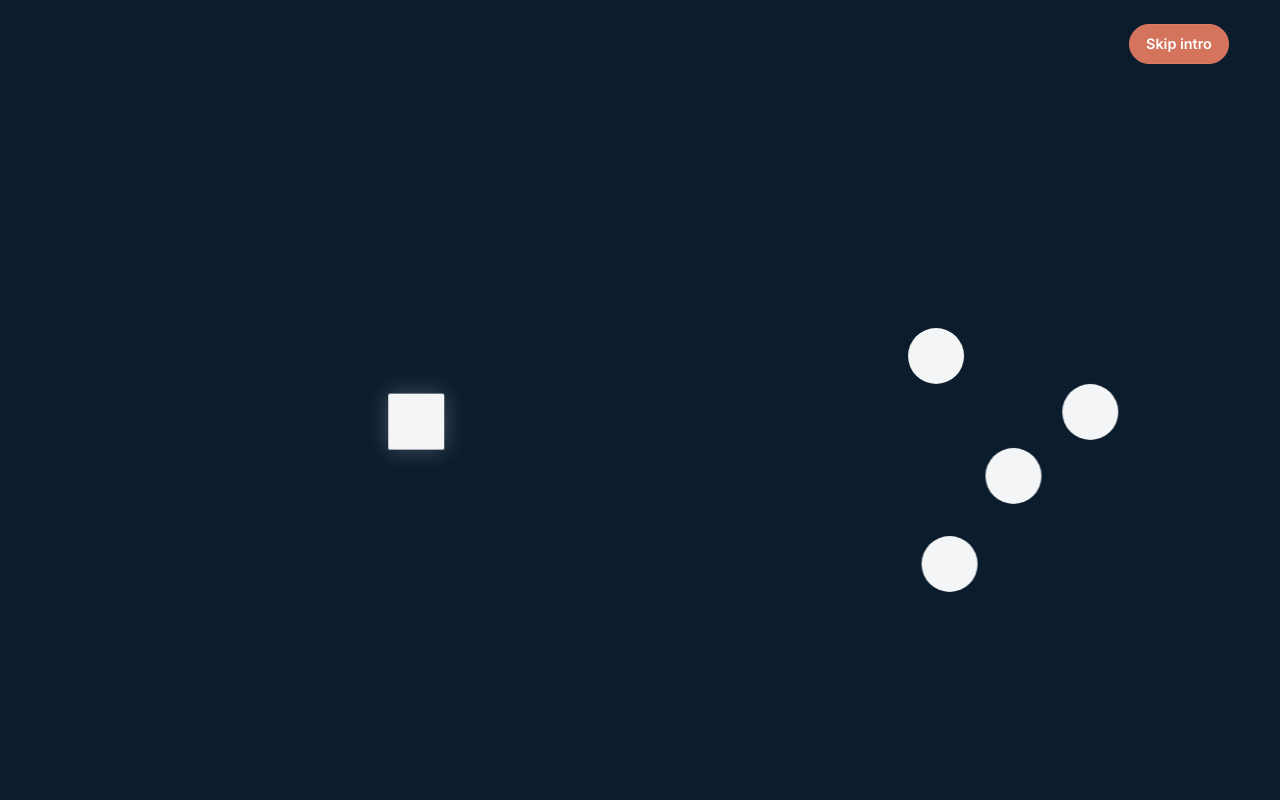
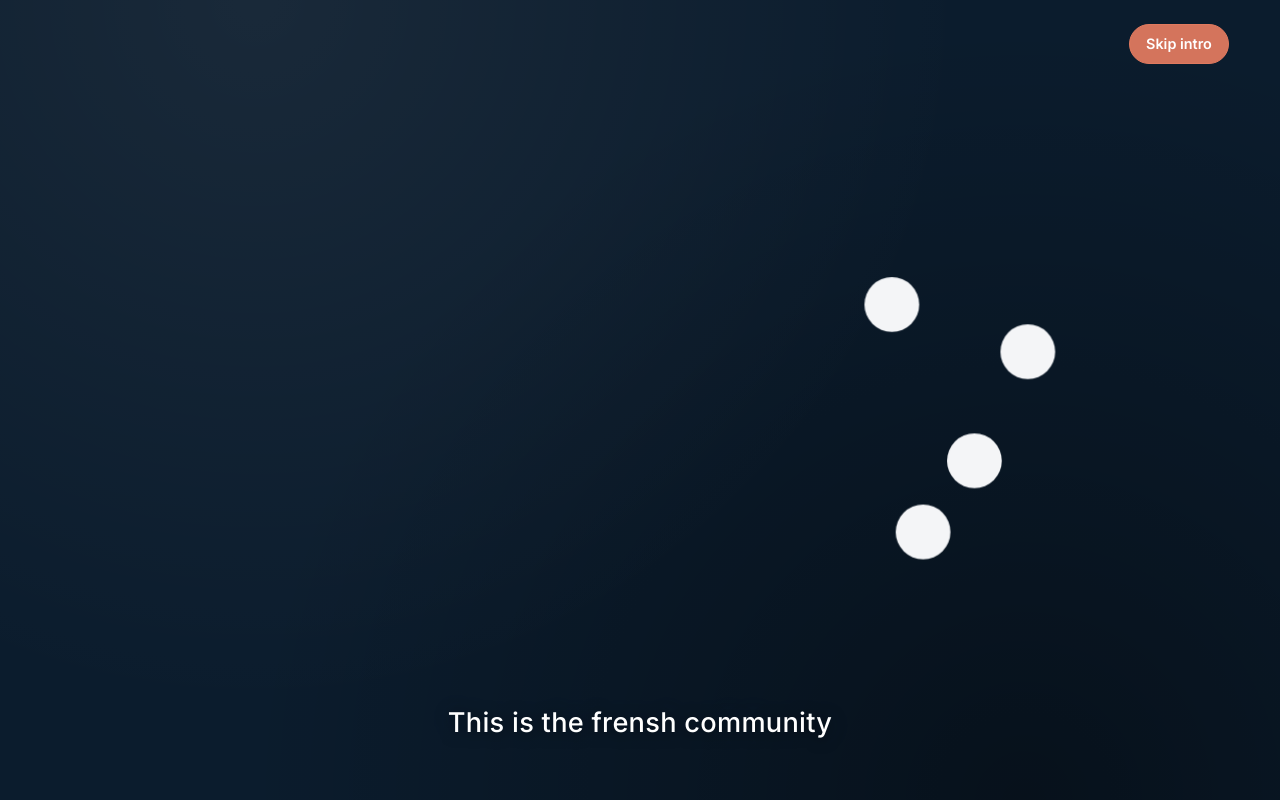
Before and after one commit to BOUADEIKHEIREDDINE/HowToFrance, a Next.js app: page / in a window 1280 px wide. Shown: the top 800 px of the page. Built offline with nearby package versions, Linux system fonts and the light colour scheme.

Commit message:
feat(intro): smooth HTF intro timeline and community circle morph

```diff
--- a/src/components/IntroOverlay.tsx
+++ b/src/components/IntroOverlay.tsx
@@ -1,64 +1,252 @@
 'use client';
 
-import { useEffect, useState } from 'react';
+import { useEffect, useRef, useState } from 'react';
 
-const INTRO_DURATION_MS = 20000;
+type IntroPhase =
+  | 'idle'
+  | 'community_in'
+  | 'community_text'
+  | 'square_in'
+  | 'square_hover'
+  | 'text_you'
+  | 'text_steps'
+  | 'htf_in'
+  | 'morphing'
+  | 'circle_to_community'
+  | 'final_text'
+  | 'finished';
+
+// Multiplicateur global pour une intro plus lente / cinématique
+const SPEED = 2.0;
+
+// Durées (en ms) – valeurs “de base” * SPEED
+const DURATIONS = {
+  initialBlank: 2000 * SPEED, // cible ~4s
+  communityGather: 1400 * SPEED, // cible ~2.8s
+  textFade: 450, // fade in/out
+  textCommunity: 1600 * SPEED, // cible ~3.2s
+  textYou: 1500 * SPEED, // cible ~3.0s
+  textSteps: 1750 * SPEED, // cible ~3.5s
+  betweenTexts: 300, // petit gap entre textes
+  squareIn: 1200 * SPEED, // cible ~2.4s
+  htfIn: 900 * SPEED, // cible ~1.8s
+  squareToHtf: 1100 * SPEED, // cible ~2.2s
+  squareInBlock: 5000, // 5s obligatoires dans le bloc HTF
+  circleExit: 950 * SPEED, // cible ~1.9s
+  finalTextVisible: 1900 * SPEED, // cible ~3.8s
+  overlayFadeOut: 1000,
+  skipFadeOut: 350,
+} as const;
 
 export default function IntroOverlay() {
-  const [visible, setVisible] = useState(true);
+  const [visible, setVisible] = useState(false);
   const [isFadingOut, setIsFadingOut] = useState(false);
+  const [phase, setPhase] = useState<IntroPhase>('idle');
   const [currentMessage, setCurrentMessage] = useState<string>('');
   const [isTextVisible, setIsTextVisible] = useState(false);
+  const [showCommunity, setShowCommunity] = useState(false);
+  const [communityHover, setCommunityHover] = useState(false);
+  const [communityPulse, setCommunityPulse] = useState(false);
+  const [squareEntered, setSquareEntered] = useState(false);
+  const [squareAtHtf, setSquareAtHtf] = useState(false);
+  const [squareInBlock, setSquareInBlock] = useState(false);
+  const [squareMorphed, setSquareMorphed] = useState(false);
+  const [squareAtCommunity, setSquareAtCommunity] = useState(false);
+  const [htfVisible, setHtfVisible] = useState(false);
 
-  // Text timeline + smooth fade transitions and overlay fade-out
+  const timeoutsRef = useRef<number[]>([]);
+  const skippedRef = useRef(false);
+
+  // Helper “timeline” basé sur des Promises, pour éviter les cascades de setTimeout
+  const wait = (ms: number) =>
+    new Promise<void>((resolve) => {
+      const id = window.setTimeout(() => {
+        if (skippedRef.current) return;
+        resolve();
+      }, ms);
+      timeoutsRef.current.push(id);
+    });
+
+  // Block scroll while overlay is visible
+  useEffect(() => {
+    if (!visible) return;
+
+    const previousOverflow = document.body.style.overflow;
+    document.body.style.overflow = 'hidden';
+
+    return () => {
+      document.body.style.overflow = previousOverflow;
+    };
+  }, [visible]);
+
+  // Main timeline
   useEffect(() => {
     if (typeof window === 'undefined') return;
 
-    const timeouts: number[] = [];
-    const schedule = (fn: () => void, delay: number) => {
-      const id = window.setTimeout(fn, delay);
-      timeouts.push(id);
+    const prefersReduced =
+      window.matchMedia &&
+      window.matchMedia('(prefers-reduced-motion: reduce)').matches;
+
+    if (prefersReduced) {
+      setVisible(false);
+      setPhase('finished');
+      return;
+    }
+
+    let cancelled = false;
+    skippedRef.current = false;
+
+    const runTimeline = async () => {
+      setVisible(true);
+      setPhase('idle');
+
+      // 0) Écran bleu vide
+      await wait(DURATIONS.initialBlank);
+      if (cancelled || skippedRef.current) return;
+
+      // 1) Cercles: rassemblement lent (visuel via CSS, on lance tout de suite)
+      setShowCommunity(true);
+      setPhase('community_in');
+
+      // 2) Texte A: "This is the frensh community" – apparaît vite après les cercles
+      setIsTextVisible(false);
+      await wait(DURATIONS.textFade);
+      if (cancelled || skippedRef.current) return;
+
+      setCurrentMessage('This is the frensh community');
+      setIsTextVisible(true);
+      setPhase('community_text');
+      await wait(DURATIONS.textCommunity);
+      if (cancelled || skippedRef.current) return;
+
+      // Le hover subtil de la communauté démarre après que le texte A ait été visible
+      setCommunityHover(true);
+
+      setIsTextVisible(false);
+      await wait(DURATIONS.betweenTexts);
+      if (cancelled || skippedRef.current) return;
+
+      // 3) Carré: entrée lente depuis la gauche
+      setSquareEntered(true);
+      setPhase('square_in');
+      await wait(DURATIONS.squareIn);
+      if (cancelled || skippedRef.current) return;
+
+      // Hover du carré
+      setPhase('square_hover');
+
+      // 4) Texte B: "This is you"
+      setCurrentMessage('This is you');
+      setIsTextVisible(true);
+      setPhase('text_you');
+      await wait(DURATIONS.textYou);
+      if (cancelled || skippedRef.current) return;
+
+      setIsTextVisible(false);
+      await wait(DURATIONS.betweenTexts);
+      if (cancelled || skippedRef.current) return;
+
+      // 5) Texte C: "if you want to integrate this society, there are many steps to take."
+      setCurrentMessage(
+        'if you want to integrate this society, there are many steps to take.',
+      );
+      setIsTextVisible(true);
+      setPhase('text_steps');
+      await wait(DURATIONS.textSteps);
+      if (cancelled || skippedRef.current) return;
+
+      setIsTextVisible(false);
+      await wait(DURATIONS.betweenTexts);
+      if (cancelled || skippedRef.current) return;
+
+      // 6) Bloc HTF + texte D
+      setHtfVisible(true);
+      await wait(DURATIONS.htfIn);
+      if (cancelled || skippedRef.current) return;
+
+      setCurrentMessage('And we will help you take these steps');
+      setIsTextVisible(true);
+      setPhase('htf_in');
+
+      // Le carré commence à se diriger vers le bloc HTF
+      // On déclenche immédiatement la phase suivante pour un mouvement continu,
+      // sans pause intermédiaire visible.
+      setSquareAtHtf(true);
+
+      // 7) Carré DANS le bloc HTF pendant 5s (morphing progressif)
+      // On commence par la traversée, puis on déclenche le morph en cercle 1s plus tard
+      setSquareInBlock(true);
+      setPhase('morphing');
+      await wait(1000);
+      if (cancelled || skippedRef.current) return;
+
+      setSquareMorphed(true);
+      await wait(DURATIONS.squareInBlock - 1000);
+      if (cancelled || skippedRef.current) return;
+
+      // 8) Sortie du nouveau cercle vers la communauté + disparition du texte D
+      setIsTextVisible(false);
+      setPhase('circle_to_community');
+      await wait(DURATIONS.circleExit);
+      if (cancelled || skippedRef.current) return;
+      setSquareAtCommunity(true);
+
+      // Petit pulse de la communauté quand le nouveau cercle rejoint
+      setCommunityPulse(true);
+      await wait(400);
+      setCommunityPulse(false);
+      if (cancelled || skippedRef.current) return;
+
+      // 9) Texte final italic bottom-center
+      setCurrentMessage('Welcome to How To France');
+      setIsTextVisible(true);
+      setPhase('final_text');
+      await wait(DURATIONS.finalTextVisible);
+      if (cancelled || skippedRef.current) return;
+
+      // 10) Fade-out overlay
+      setIsFadingOut(true);
+      await wait(DURATIONS.overlayFadeOut);
+      if (cancelled || skippedRef.current) return;
+
+      setVisible(false);
+      setPhase('finished');
     };
 
-    const changeText = (text: string, atMs: number) => {
-      schedule(() => {
-        setIsTextVisible(false);
-        schedule(() => {
-          setCurrentMessage(text);
-          setIsTextVisible(true);
-        }, 250);
-      }, atMs);
-    };
-
-    // 0–3s: empty blue screen (no text)
-    changeText('You arrive in a new country.', 3000);
-    changeText('You feel different.', 7000);
-    changeText("And that's okay.", 11000);
-    changeText('You are not alone.', 14000);
-    changeText('We help you integrate.', 17000);
-
-    // Start fading out overlay near the end, then hide completely
-    schedule(() => setIsFadingOut(true), INTRO_DURATION_MS - 1000);
-    schedule(() => setVisible(false), INTRO_DURATION_MS);
+    runTimeline();
 
     return () => {
-      timeouts.forEach((id) => window.clearTimeout(id));
+      skippedRef.current = true;
+      cancelled = true;
+      timeoutsRef.current.forEach((id) => window.clearTimeout(id));
+      timeoutsRef.current = [];
     };
   }, []);
 
   const handleSkip = () => {
-    setVisible(false);
+    skippedRef.current = true;
+    timeoutsRef.current.forEach((id) => window.clearTimeout(id));
+    timeoutsRef.current = [];
+    setIsFadingOut(true);
+    window.setTimeout(() => {
+      setVisible(false);
+      setPhase('finished');
+    }, DURATIONS.skipFadeOut);
   };
 
   if (!visible) {
     return null;
   }
 
+  const overlayClassName = [
+    'intro-overlay-root',
+    isFadingOut ? 'intro-fade-out' : '',
+  ]
+    .filter(Boolean)
+    .join(' ');
+
   return (
-    <div
-      id="intro-overlay"
-      className={isFadingOut ? 'intro-fade-out' : ''}
-    >
+    <div id="intro-overlay" className={overlayClassName}>
       <button
         id="skip-btn"
         type="button"
@@ -68,32 +256,75 @@ export default function IntroOverlay() {
         Skip intro
       </button>
 
-      <div id="intro-text-container" aria-live="polite">
-        <div
-          id="intro-main-text"
-          className={isTextVisible ? 'intro-text-visible' : ''}
-        >
-          {currentMessage}
+      {/* Shapes layer */}
+      <div
+        id="shapes-layer"
+        className={[
+          showCommunity ? 'community-visible' : '',
+          communityHover ? 'community-hover' : '',
+          communityPulse ? 'community-pulse' : '',
+          squareEntered ? 'square-entered' : '',
+          squareAtHtf ? 'square-at-htf' : '',
+          squareInBlock ? 'square-in-block' : '',
+          squareMorphed ? 'square-morphed' : '',
+          phase === 'circle_to_community' ? 'square-to-community' : '',
+          squareAtCommunity ? 'square-at-community' : '',
+          phase === 'square_hover' || phase === 'text_you' || phase === 'text_steps'
+            ? 'square-hovering'
+            : '',
+        ]
+          .filter(Boolean)
+          .join(' ')}
+      >
+        {/* Community circles (right side) */}
+        <div id="community">
+          <div id="circle-1" className="shape circle community-circle circle-1" />
+          <div id="circle-2" className="shape circle community-circle circle-2" />
+          <div id="circle-3" className="shape circle community-circle circle-3" />
+          <div id="circle-4" className="shape circle community-circle circle-4" />
         </div>
-      </div>
 
-      <div id="shapes-layer">
-        <div id="square" className="shape square-anim" />
+        {/* The square that becomes the circle */}
+        <div id="square" className="shape square" />
 
-        <div id="circle-1" className="shape circle circle-anim-1" />
-        <div id="circle-2" className="shape circle circle-anim-2" />
-        <div id="circle-3" className="shape circle circle-anim-3" />
-        <div id="circle-4" className="shape circle circle-anim-4" />
-
-        <div id="htf-zone">
+        {/* HTF block */}
+        <div id="htf-zone" className={htfVisible ? 'htf-visible' : ''}>
           <div id="htf-zone-label">HTF</div>
           <div id="htf-zone-sub-label">How To France</div>
         </div>
       </div>
 
-      <div id="final-text-container">
-        <div id="final-main">Welcome to France.</div>
-        <div id="final-sub">How To France</div>
+      {/* Bottom-center text layer, rendu en dernier pour être au-dessus de tout */}
+      <div
+        aria-live="polite"
+        style={{
+          position: 'fixed',
+          inset: 0,
+          display: 'flex',
+          alignItems: 'flex-end',
+          justifyContent: 'center',
+          paddingBottom: '7vh',
+          pointerEvents: 'none',
+          zIndex: 2147483647,
+        }}
+      >
+        <div
+          style={{
+            fontSize: 'clamp(1.15rem, 2.2vw, 1.7rem)',
+            fontWeight: 500,
+            padding: '0 8vw',
+            maxWidth: '70ch',
+            color: '#ffffff',
+            textShadow:
+              '0 2px 14px rgba(0, 0, 0, 0.55), 0 0 26px rgba(0, 180, 255, 0.18)',
+            letterSpacing: '0.01em',
+            opacity: isTextVisible ? 1 : 0,
+            transition: 'opacity 0.45s ease-in-out',
+            textAlign: 'center',
+          }}
+        >
+          {currentMessage}
+        </div>
       </div>
     </div>
   );
--- a/src/styles/globals.css
+++ b/src/styles/globals.css
@@ -23,18 +23,17 @@ a {
 #intro-overlay {
   position: fixed;
   inset: 0;
-  background: #0b1c2d;
+  background:
+    radial-gradient(circle at 20% 0%, rgba(255, 255, 255, 0.06), transparent 55%),
+    radial-gradient(circle at 80% 100%, rgba(0, 0, 0, 0.4), transparent 60%),
+    #0b1c2d;
   color: #ffffff;
   z-index: 9999;
   display: flex;
   align-items: center;
   justify-content: center;
-   opacity: 1;
-   transition: opacity 0.8s ease-out;
-}
-
-#intro-overlay.hidden {
-  display: none;
+  opacity: 1;
+  transition: opacity 1s ease-out;
 }
 
 .intro-fade-out {
@@ -68,28 +67,39 @@ a {
   outline-offset: 2px;
 }
 
+/* Bottom-center text (Caption au-dessus de tout) */
 #intro-text-container {
-  position: absolute;
-  top: 10vh;
-  left: 50%;
-  transform: translateX(-50%);
+  position: fixed;
+  inset: 0;
+  display: flex;
+  align-items: flex-end;
+  justify-content: center;
+  padding-bottom: 7vh;
   text-align: center;
   pointer-events: none;
+  z-index: 2147483647;
+  width: 100%;
 }
 
-/* Single text element with fade */
 #intro-main-text {
-  font-size: 1.5rem;
+  font-size: clamp(1.15rem, 2.2vw, 1.7rem);
   font-weight: 500;
   opacity: 0;
   padding: 0 8vw;
-  transition: opacity 0.3s ease-in-out;
+  max-width: 70ch;
+  color: #ffffff !important;
+  text-shadow:
+    0 2px 14px rgba(0, 0, 0, 0.55),
+    0 0 26px rgba(0, 180, 255, 0.18);
+  letter-spacing: 0.01em;
+  transition: opacity 0.45s ease-in-out;
 }
 
 .intro-text-visible {
   opacity: 1;
 }
 
+/* Shapes + layout */
 #shapes-layer {
   position: absolute;
   inset: 0;
@@ -105,56 +115,203 @@ a {
   opacity: 0;
   transform: translate3d(0, 0, 0);
   transition:
-    transform 3s ease-in-out,
-    opacity 1s ease-in-out,
-    border-radius 2s ease-in-out,
-    box-shadow 1.5s ease-in-out;
+    transform 2.8s cubic-bezier(0.22, 0.61, 0.36, 1),
+    opacity 0.6s ease-out,
+    border-radius 5s ease-in-out,
+    box-shadow 1.2s ease-in-out;
 }
 
-#square {
-  left: 35%;
-  top: 52%;
-  border-radius: 0%;
+/* Community (right cluster) */
+#community {
+  position: absolute;
+  inset: 0;
 }
 
-.circle {
+.community-circle {
   border-radius: 50%;
+  transform: translate3d(var(--start-x, 0), var(--start-y, 0), 0) scale(0.6);
+  opacity: 0;
 }
 
-#circle-1 {
-  left: 68%;
-  top: 42%;
+.community-circle.circle-1 {
+  --end-x: 65vw;
+  --end-y: 36vh;
+  --start-x: 110vw;
+  --start-y: 10vh;
 }
 
-#circle-2 {
-  left: 75%;
-  top: 55%;
+.community-circle.circle-2 {
+  --end-x: 73vw;
+  --end-y: 52vh;
+  --start-x: 90vw;
+  --start-y: 90vh;
 }
 
-#circle-3 {
-  left: 70%;
-  top: 65%;
+.community-circle.circle-3 {
+  --end-x: 67vw;
+  --end-y: 62vh;
+  --start-x: 120vw;
+  --start-y: 80vh;
 }
 
-#circle-4 {
-  left: 80%;
-  top: 48%;
+.community-circle.circle-4 {
+  --end-x: 78vw;
+  --end-y: 44vh;
+  --start-x: 80vw;
+  --start-y: -20vh;
 }
 
+.community-visible .community-circle {
+  opacity: 1;
+  transform: translate3d(var(--end-x), var(--end-y), 0) scale(1);
+}
+
+/* Hover / wobble continu des cercles */
+.community-hover #circle-1 {
+  animation: communityHover1 7s ease-in-out infinite alternate;
+}
+.community-hover #circle-2 {
+  animation: communityHover2 9s ease-in-out infinite alternate;
+}
+.community-hover #circle-3 {
+  animation: communityHover3 8s ease-in-out infinite alternate;
+}
+.community-hover #circle-4 {
+  animation: communityHover4 10s ease-in-out infinite alternate;
+}
+
+@keyframes communityHover1 {
+  0% { transform: translate3d(65vw, 36vh, 0) scale(1); }
+  50% { transform: translate3d(66.2vw, 34.5vh, 0) scale(1.02); }
+  100% { transform: translate3d(63.8vw, 37.2vh, 0) scale(0.98); }
+}
+@keyframes communityHover2 {
+  0% { transform: translate3d(73vw, 52vh, 0) scale(1); }
+  50% { transform: translate3d(74.5vw, 53.4vh, 0) scale(1.015); }
+  100% { transform: translate3d(71.6vw, 50.8vh, 0) scale(0.985); }
+}
+@keyframes communityHover3 {
+  0% { transform: translate3d(67vw, 62vh, 0) scale(1); }
+  50% { transform: translate3d(68.2vw, 63.5vh, 0) scale(1.02); }
+  100% { transform: translate3d(66vw, 60.8vh, 0) scale(0.98); }
+}
+@keyframes communityHover4 {
+  0% { transform: translate3d(78vw, 44vh, 0) scale(1); }
+  50% { transform: translate3d(79.4vw, 42.6vh, 0) scale(1.018); }
+  100% { transform: translate3d(76.8vw, 45.2vh, 0) scale(0.982); }
+}
+
+/* Pulse léger de la communauté quand le nouveau cercle rejoint */
+.community-pulse #community {
+  animation: communityPulse 0.45s ease-out 1;
+}
+
+@keyframes communityPulse {
+  0% { transform: scale(1); }
+  40% { transform: scale(1.02); }
+  100% { transform: scale(1); }
+}
+
+/* Main square that becomes a circle */
+#square {
+  top: 52%;
+  left: 50%;
+  transform: translate3d(-120vw, -50%, 0);
+  border-radius: 8px;
+  box-shadow: 0 0 0 rgba(0, 0, 0, 0);
+  transition:
+    transform 2.4s cubic-bezier(0.22, 0.61, 0.36, 1),
+    opacity 0.7s ease-out,
+    border-radius 5s ease-in-out,
+    box-shadow 1.2s ease-in-out;
+}
+
+.square-entered #square {
+  opacity: 1;
+  transform: translate3d(-30vw, -50%, 0);
+}
+
+.square-hovering #square {
+  animation: squareHover 3s ease-in-out infinite alternate;
+}
+
+/* Square se dirige vers le bloc HTF (bord gauche) */
+.square-at-htf #square {
+  transform: translate3d(-22vw, -50%, 0);
+}
+
+/* Traversée lente à l'intérieur du bloc HTF (gauche -> centre -> droite, 5s) */
+.square-in-block #square {
+  transform: translate3d(8vw, -50%, 0);
+  border-radius: 8px;
+  box-shadow: 0 0 24px rgba(255, 255, 255, 0.25);
+  transition:
+    transform 5s cubic-bezier(0.22, 0.61, 0.36, 1),
+    opacity 0.7s ease-out,
+    border-radius 5s ease-in-out,
+    box-shadow 1.2s ease-in-out;
+}
+
+/* Morph en cercle sur la même trajectoire, déclenché plus tard */
+.square-morphed #square {
+  transform: translate3d(8vw, -50%, 0);
+  border-radius: 999px;
+  box-shadow: 0 0 32px rgba(255, 255, 255, 0.4);
+  transition:
+    transform 5s cubic-bezier(0.22, 0.61, 0.36, 1),
+    opacity 0.7s ease-out,
+    border-radius 5s ease-in-out,
+    box-shadow 1.2s ease-in-out;
+}
+
+/* New circle travels to community */
+.square-to-community #square {
+  /* destination: au milieu du cluster de cercles, comme avant */
+  transform: translate3d(72vw, -56%, 0);
+  opacity: 1;
+}
+
+/* Position finale du nouveau cercle dans la communauté + hover subtil comme les autres */
+.square-at-community #square {
+  transform: translate3d(72vw, -56%, 0);
+  border-radius: 999px;
+  box-shadow: 0 0 26px rgba(255, 255, 255, 0.3);
+  animation: communityHoverNew 9s ease-in-out infinite alternate;
+}
+
+@keyframes communityHoverNew {
+  0% { transform: translate3d(72vw, -56%, 0) scale(1); }
+  50% { transform: translate3d(73.2vw, -57.4%, 0) scale(1.02); }
+  100% { transform: translate3d(70.8vw, -54.8%, 0) scale(0.98); }
+}
+
+@keyframes squareHover {
+  0% {
+    box-shadow: 0 0 10px rgba(255, 255, 255, 0.15);
+  }
+  50% {
+    box-shadow: 0 0 18px rgba(255, 255, 255, 0.25);
+  }
+  100% {
+    box-shadow: 0 0 12px rgba(255, 255, 255, 0.18);
+  }
+}
+
+/* HTF card */
 #htf-zone {
   position: absolute;
   left: 50%;
   top: 55%;
-  width: 30%;
+  width: 32%;
   max-width: 420px;
   min-width: 260px;
   height: 26%;
-  transform: translate3d(-50%, -50%, 0);
+  transform: translate3d(-50%, -50%, 0) scale(0.9);
   border-radius: 24px;
   border: 1px solid rgba(255, 255, 255, 0.25);
   background:
-    radial-gradient(circle at 30% 0%, rgba(255, 255, 255, 0.15), transparent 55%),
-    rgba(11, 28, 45, 0.5);
+    radial-gradient(circle at 30% 0%, rgba(255, 255, 255, 0.12), transparent 55%),
+    rgba(11, 28, 45, 0.7);
   box-shadow:
     0 0 18px rgba(0, 180, 255, 0.28),
     0 0 40px rgba(255, 255, 255, 0.15);
@@ -163,9 +320,13 @@ a {
   align-items: center;
   justify-content: center;
   flex-direction: column;
-  animation: htfZonePulse 20s ease-out forwards;
+  transition:
+    opacity 0.5s ease-out,
+    transform 0.6s cubic-bezier(0.22, 0.61, 0.36, 1),
+    box-shadow 0.6s ease-out;
   z-index: 1;
 }
+
 #htf-zone-label {
   font-size: 1.2rem;
   font-weight: 600;
@@ -176,135 +337,16 @@ a {
 #htf-zone-sub-label {
   margin-top: 0.25rem;
   font-size: 0.9rem;
-  opacity: 0.8;
+  opacity: 0.85;
 }
 
-#final-text-container {
-  position: absolute;
-  left: 50%;
-  top: 45%;
-  transform: translate3d(-50%, -10%, 0);
-  text-align: center;
-  opacity: 0;
-  animation: finalIntroText 20s ease-out forwards;
-  z-index: 3;
+.htf-visible {
+  opacity: 1 !important;
+  transform: translate3d(-50%, -50%, 0) scale(1);
 }
 
-#final-main {
-  font-size: 1.9rem;
-  font-weight: 600;
-  margin-bottom: 0.4rem;
-}
-
-#final-sub {
-  font-size: 1.1rem;
-  opacity: 0.85;
-  letter-spacing: 0.08em;
-  text-transform: uppercase;
-}
-
-/* Keyframes for shapes */
-.square-anim {
-  animation: squareJourney 20s ease-in-out forwards;
-  opacity: 1;
-}
-
-@keyframes squareJourney {
-  0% {
-    opacity: 0;
-    transform: translate3d(-20vw, -50%, 0);
-    border-radius: 0%;
-    box-shadow: none;
-  }
-  15% {
-    opacity: 0;
-    transform: translate3d(-20vw, -50%, 0);
-  }
-  25% {
-    opacity: 1;
-    transform: translate3d(-5vw, -40%, 0);
-    border-radius: 0%;
-  }
-  45% {
-    transform: translate3d(0vw, -40%, 0);
-    border-radius: 50%;
-    box-shadow: 0 0 32px rgba(255, 255, 255, 0.35);
-  }
-  70% {
-    transform: translate3d(10vw, -45%, 0);
-  }
-  100% {
-    transform: translate3d(0vw, -48%, 0);
-  }
-}
-
-.circle-anim-1,
-.circle-anim-2,
-.circle-anim-3,
-.circle-anim-4 {
-  opacity: 1;
-}
-
-.circle-anim-1 {
-  animation: circleCluster1 20s ease-in-out forwards;
-}
-.circle-anim-2 {
-  animation: circleCluster2 20s ease-in-out forwards;
-}
-.circle-anim-3 {
-  animation: circleCluster3 20s ease-in-out forwards;
-}
-.circle-anim-4 {
-  animation: circleCluster4 20s ease-in-out forwards;
-}
-
-@keyframes circleCluster1 {
-  0% { opacity: 0; transform: translate3d(0, 0, 0); }
-  15% { opacity: 0; transform: translate3d(0, 0, 0); }
-  25% { opacity: 1; transform: translate3d(3vw, -1vh, 0); }
-  100% { transform: translate3d(-3vw, -2vh, 0); }
-}
-@keyframes circleCluster2 {
-  0% { opacity: 0; transform: translate3d(0, 0, 0); }
-  15% { opacity: 0; transform: translate3d(0, 0, 0); }
-  25% { opacity: 1; transform: translate3d(2vw, 1vh, 0); }
-  100% { transform: translate3d(0vw, 0vh, 0); }
-}
-@keyframes circleCluster3 {
-  0% { opacity: 0; transform: translate3d(0, 0, 0); }
-  15% { opacity: 0; transform: translate3d(0, 0, 0); }
-  25% { opacity: 1; transform: translate3d(2vw, 2vh, 0); }
-  100% { transform: translate3d(2vw, 2vh, 0); }
-}
-@keyframes circleCluster4 {
-  0% { opacity: 0; transform: translate3d(0, 0, 0); }
-  15% { opacity: 0; transform: translate3d(0, 0, 0); }
-  25% { opacity: 1; transform: translate3d(3vw, 0vh, 0); }
-  100% { transform: translate3d(1vw, -1vh, 0); }
-}
-
-@keyframes htfZonePulse {
-  0% { opacity: 0; box-shadow: none; }
-  40% { opacity: 0; }
-  45% { opacity: 0.7; }
-  65% {
-    opacity: 0.9;
-    box-shadow:
-      0 0 25px rgba(0, 180, 255, 0.35),
-      0 0 55px rgba(255, 255, 255, 0.18);
-  }
-  100% {
-    opacity: 0.2;
-    box-shadow: 0 0 10px rgba(0, 0, 0, 0.3);
-  }
-}
-
-@keyframes finalIntroText {
-  0% { opacity: 0; }
-  80% { opacity: 0; }
-  90% { opacity: 1; }
-  100% { opacity: 1; }
-}
+/* Final cinematic text */
+/* Le texte final utilise le même caption (intro-main-text), stylé via React */
 
 @media (max-width: 768px) {
   #intro-main-text {
```
